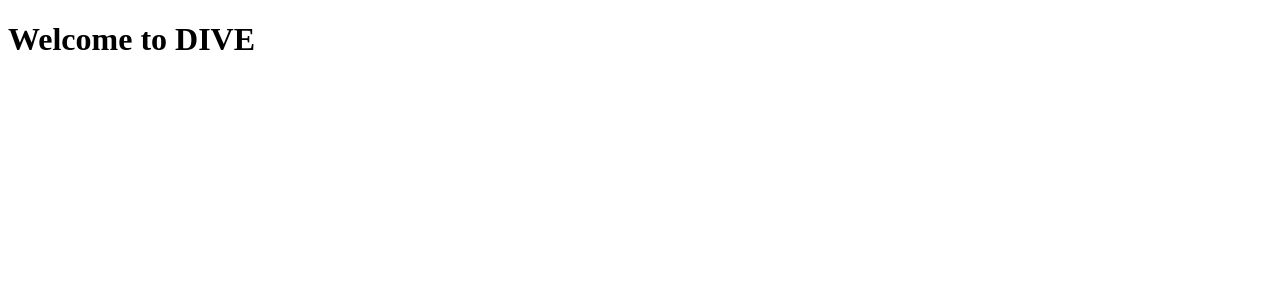
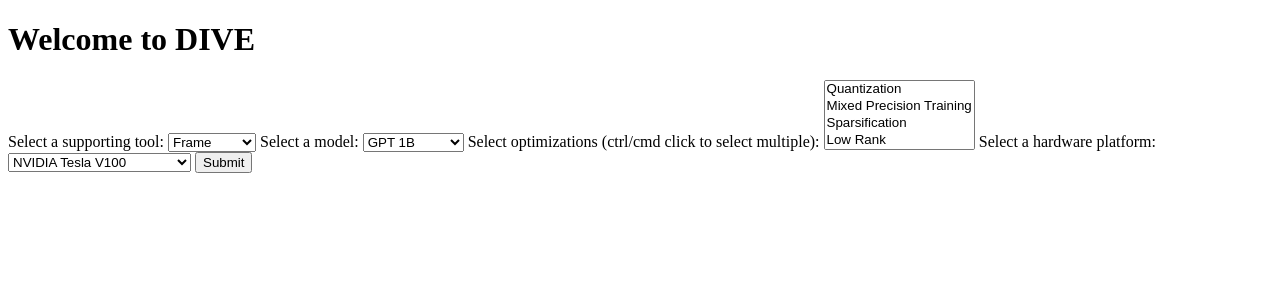
Before and after one commit to shreyachalla/DIVE, a Flask app: page / in a window 1280 px wide. Shown: the top 300 px of the page. Run offline with Flask 3, Linux system fonts and the light colour scheme.

Commit message:
setup input menus

```diff
--- a/app.py
+++ b/app.py
@@ -11,15 +11,23 @@ app = Flask(__name__, static_url_path="")
 @app.route('/', methods=['GET'])
 def home_page():
     """ Home page route.
-
     get:
         description: Endpoint to return home page.
-        responses: Returns all the albums.
     """
 
     return render_template('index.html')
 
-
+@app.route('/process_input_form', methods=['POST'])
+def process_input_form():
+    """ Input form route.
+    post:
+        description: Print out the inputs chosen by user.
+    """
+    supportingTool = request.form['supportingTool']
+    model = request.form['modelOptions']
+    optimizations = request.form.getlist('optimizations')
+    hw_system = request.form['system']
+    return f"Selected options: {supportingTool}: {model}, {hw_system}, {', '.join(optimizations)}"
 
 
 if __name__ == '__main__':
--- a/templates/index.html
+++ b/templates/index.html
@@ -8,4 +8,49 @@
 <body>
     <h1>Welcome to DIVE</h1>
 </body>
+
+<form action="/process_input_form" method="post">
+    <label for="supportingTool">Select a supporting tool:</label>
+        <select id="supportingTool" name="supportingTool">
+            <option value="Frame">Frame</option>
+            <option value="ScaleSim">ScaleSim</option>
+            <option value="MAESTRO">MAESTRO</option>
+            <option value="Timeloop">Timeloop</option>
+          </select>
+
+    <label for="modelOptions">Select a model:</label>
+        <select id="modelOptions" name="modelOptions">
+            <option value="GPT 1B">GPT 1B</option>
+            <option value="GPT 3B">GPT 3B</option>
+            <option value="LLAMA2 7B">LLAMA2 7B</option>
+            <option value="LLAMA 33B">LLAMA 33B</option>
+            <option value="LLAMA2 70B">LLAMA2 70B</option>
+            <option value="GPT-3 175B">GPT-3 175B</option>
+            <option value="PaLM2 540B">PaLM2 540B</option>
+            <option value="LLAMA2 13B">LLAMA2 13B</option>
+        </select>
+
+    <label for="optimizations">Select optimizations (ctrl/cmd click to select multiple):</label>
+        <select id="optimizations" name="optimizations" multiple>
+            <option value="Quantization">Quantization</option>
+            <option value="Mixed Precision Training">Mixed Precision Training</option>
+            <option value="Sparsification">Sparsification</option>
+            <option value="Low Rank">Low Rank</option>
+            <option value="Kernel Fusion">Kernel Fusion</option>
+            <option value="Distributed Workload">Distributed Workload</option>
+        </select>
+
+    <label for="system">Select a hardware platform:</label>
+        <select id="system" name="system">
+            <option value="NVIDIA Tesla V100">NVIDIA Tesla V100</option>
+            <option value="NVIDIA Tesla A100">NVIDIA Tesla A100</option>
+            <option value="NVIDIA Hopper H100">NVIDIA Hopper H100</option>
+            <option value="NVIDIA RTX 4090">NVIDIA RTX 4090</option>
+            <option value="TPUv3">TPUv3</option>
+            <option value="TPUv4">TPUv4</option>
+            <option value="Intel Sapphire Rapids Core">Intel Sapphire Rapids Core</option>
+        </select>
+
+    <button type="submit">Submit</button>
+</form>
 </html>
```
